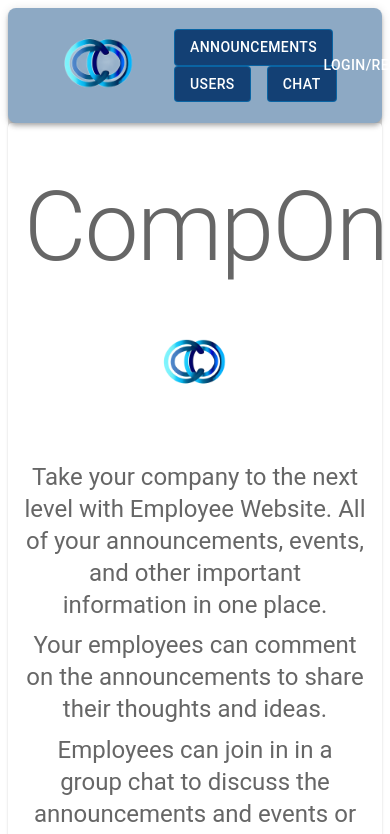
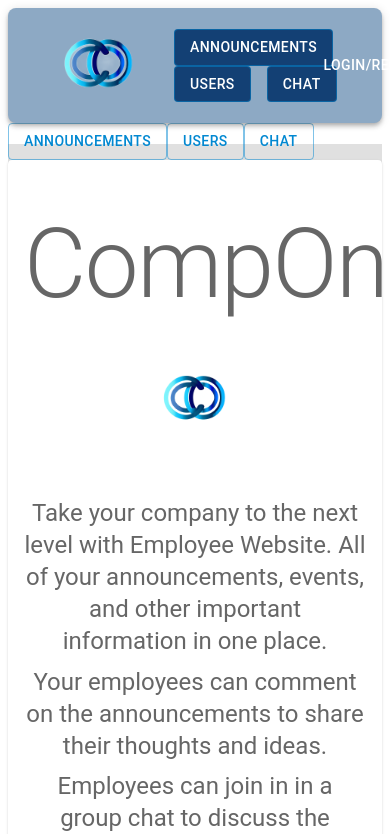
Before and after one commit to ErikAmerico/Employee-Website, a React (Vite) app in the folder client/: page / in a window 390 px wide. Shown: the top 834 px of the page. Built offline with nearby package versions, Linux system fonts and the light colour scheme; no server answers.

Commit message:
changed users page back to original, issue of too many renders

```diff
--- a/client/src/components/header.jsx
+++ b/client/src/components/header.jsx
@@ -46,6 +46,8 @@ const Header = () => {
     const [addUserToCompany] = useMutation(ADD_USER_TO_COMPANY);
     const [removeCompany] = useMutation(REMOVE_COMPANY);
     const { hasUnreadMessages, setHasUnreadMessages } = useGlobalContext();
+    const [screenWidth, setScreenWidth] = useState(window.innerWidth);
+
     const navigate = useNavigate();
 
     const location = useLocation();
@@ -302,6 +304,18 @@ const Header = () => {
           </div>
     );
 
+    useEffect(() => {
+        const handleResize = () => {
+            setScreenWidth(window.innerWidth);
+        };
+
+        window.addEventListener("resize", handleResize);
+
+    return () => {
+        window.removeEventListener("resize", handleResize);
+        };
+    }, []);
+
     return (
         <>
         <AppBar
@@ -418,6 +432,19 @@ const Header = () => {
                 </Menu>
             </Toolbar>
         </AppBar>
+        {screenWidth <= 750 && (
+        <div className="subheader">
+          <Button component={Link} color="info" variant="outlined" to="/announcements">
+            Announcements
+          </Button>
+          <Button component={Link} color="info" variant="outlined" to="/users">
+            Users
+          </Button>
+          <Button component={Link} color="info" variant="outlined" to="/chat">
+            Chat
+          </Button>
+        </div>
+      )}
         {showModal && (
             <Modal
                 key="uzerModal"
--- a/client/src/pages/users/users.jsx
+++ b/client/src/pages/users/users.jsx
@@ -23,7 +23,6 @@ export default function Users() {
   const [isModalOpen, setIsModalOpen] = useState(false);
   const [profile, setProfile] = useState(AuthService.getProfile());
   const [removeUser] = useMutation(REMOVE_USER);
-  const [windowWidth, setWindowWidth] = useState(window.innerWidth);
 
   const { loading, error, data } = useQuery(GET_USERS_BY_COMPANY, {
     variables: { companyId: localStorage.getItem('company_id') },
@@ -73,17 +72,7 @@ export default function Users() {
     setIsModalOpen(false);
   };
 
-  useEffect(() => {
-    const handleResize = () => {
-      setWindowWidth(window.innerWidth);
-    };
 
-    window.addEventListener('resize', handleResize);
-
-    return () => {
-      window.removeEventListener('resize', handleResize);
-    };
-  }, []);
 
     return (
       <div className='tableContainerDiv'>
@@ -115,20 +104,14 @@ export default function Users() {
                       <Button key='chatUzer'
                         onClick={() => openModal()}
                         sx={{ backgroundColor: '#134074' }}
-                        variant='contained'
-                        className='chatButton'>
-                        {windowWidth <= 1218 ? 'Chat' : `Chat with ${user.firstName}`}
+                        variant='contained'>
+                        {`Chat with ${user.firstName}`}
                       </Button>
                     )}
                   </TableCell>
                   <TableCell>
                     {((myRole.includes("Owner") || (myRole.includes("Admin") && user.role !== "Owner")) && user._id !== myId) && [
-                      <Button key='removeUzer'
-                        onClick={() => handleRemoveUser(user)}
-                        color='error'
-                        variant='contained'>
-                        {windowWidth <= 1218 ? 'Remove' : 'Remove User'}
-                      </Button>
+                      <Button key='removeUzer' onClick={() => handleRemoveUser(user)} color='error' variant='contained'>Remove User</Button>
                     ]}
                   </TableCell>
                 </TableRow>
```
